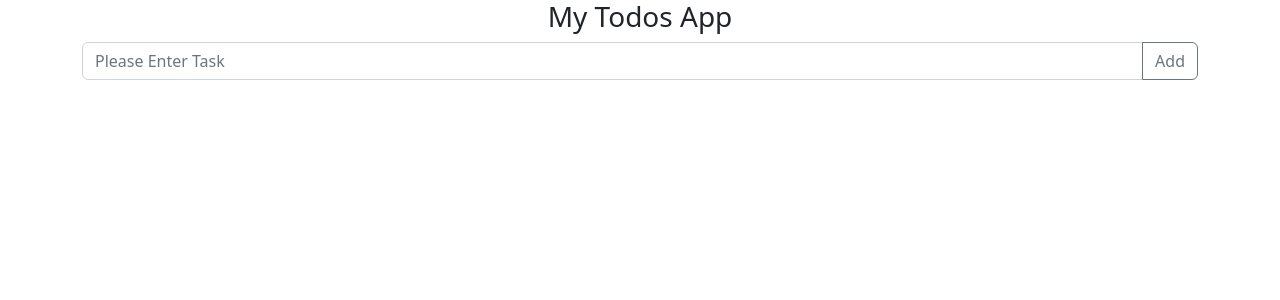
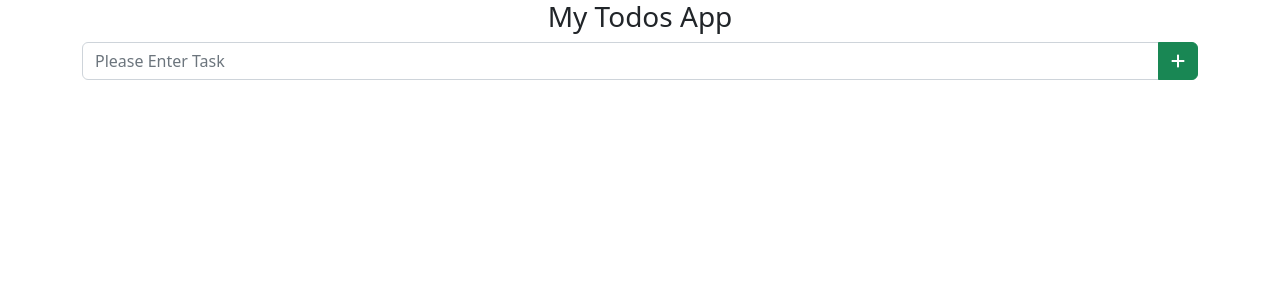
Before and after one commit to hasanalam647/Todo_React_app, a React (Create React App) app: page / in a window 1280 px wide. Shown: the top 300 px of the page. Built offline with nearby package versions, Linux system fonts and the light colour scheme.

Commit message:
Added functionality on Mark Done Button Added Local Storage to save data

```diff
--- a/src/Components/Todos-app/todos.js
+++ b/src/Components/Todos-app/todos.js
@@ -1,42 +1,83 @@
-import React, { useState } from "react";
+import { faPlus } from "@fortawesome/free-solid-svg-icons";
+import { FontAwesomeIcon } from "@fortawesome/react-fontawesome";
+import React, { useEffect, useState } from "react";
 import { Button, Container, Form, InputGroup } from "react-bootstrap";
 import TodosItem from "../items/Todos-Item";
 import "./todos.css";
+
+const key = "todoItems";
 
 const TodosList = () => {
   const [value, setValue] = useState("");
   const [todoItem, setTodoItem] = useState([]);
 
+  useEffect(() => {
+    let todoItems = JSON.parse(localStorage.getItem(key) || "[]");
+    if (todoItems && todoItems.length) {
+      setTodoItem(todoItems);
+    }
+  }, []);
+
+  useEffect(() => {
+    localStorage.setItem(key, JSON.stringify(todoItem));
+  }, [todoItem]);
+
   const handleChange = (event) => {
     setValue(event.target.value);
   };
-  const handleAdd = () => {
-    setTodoItem([...todoItem, { value, id: Date.now() }]);
+  const handleAdd = (event) => {
+    event.preventDefault();
+
+    if (value.length <= 0 || value.trim() === "") {
+      alert("Please Enter Valid Task");
+    } else {
+      setTodoItem([...todoItem, { value, id: Date.now(), isDone: false }]);
+    }
+
     setValue("");
   };
+  const handleDone = (id) => {
+    const todosItemIndex = todoItem.findIndex((value) => value.id === id);
+    let todoDone = todoItem[todosItemIndex];
+    todoDone.isDone = !todoDone.isDone;
+    console.log("id", id);
+    console.log("todosItemIndex", todosItemIndex);
+    console.log("todoDone", todoDone);
+
+    if (todosItemIndex >= 0) {
+      todoItem.splice(todosItemIndex, 1, todoDone);
+      setTodoItem([...todoItem]);
+    }
+  };
+
   const handleDelete = (id) => {
     const todosItemIndex = todoItem.findIndex((value) => value.id === id);
-    if(todosItemIndex >= 0){
-    todoItem.splice(todosItemIndex, 1);
-    setTodoItem([...todoItem]);
-  }
+    if (todosItemIndex >= 0) {
+      todoItem.splice(todosItemIndex, 1);
+      setTodoItem([...todoItem]);
+    }
   };
 
-  const  handleSave=(id, newvalue) => {
+  const handleSave = (id, newvalue, event) => {
+    event.preventDefault();
+
     const todosItemIndex = todoItem.findIndex((value) => value.id === id);
-    if(todosItemIndex >= 0) {
-      todoItem.splice(todosItemIndex, 1, {value: newvalue, id});
-    setTodoItem([...todoItem])
+    if (newvalue <= 0 || newvalue.trim() === "") {
+      alert("PLease enter Valid Task ");
+    } else {
+      if (todosItemIndex >= 0) {
+        todoItem.splice(todosItemIndex, 1, { value: newvalue, id });
+      }
+      setTodoItem([...todoItem]);
     }
-
-    };
+  };
 
   return (
     <>
       <Container>
         <h3 className="title">My Todos App</h3>
 
-        <InputGroup className="mb-3">
+        <InputGroup as="form" className="mb-3" onSubmit={handleAdd}>
           <Form.Control
             placeholder="Please Enter Task"
             aria-label="Recipient's username"
@@ -44,22 +85,19 @@ const TodosList = () => {
             value={value}
             onChange={handleChange}
           />
-          <Button
-            variant="outline-secondary"
-            id="button-addon2"
-            onClick={handleAdd}
-          >
-            Add
+          <Button variant="success" id="button-addon2" type="submit">
+            <FontAwesomeIcon icon={faPlus} />
           </Button>
         </InputGroup>
         {todoItem.map((value) => (
           <TodosItem
             key={value.id}
             id={value.id}
+            isDone={value.isDone}
             todosItem={value.value}
             handleDelete={handleDelete}
             handleSave={handleSave}
-
+            handleDone={handleDone}
           />
         ))}
       </Container>
```
